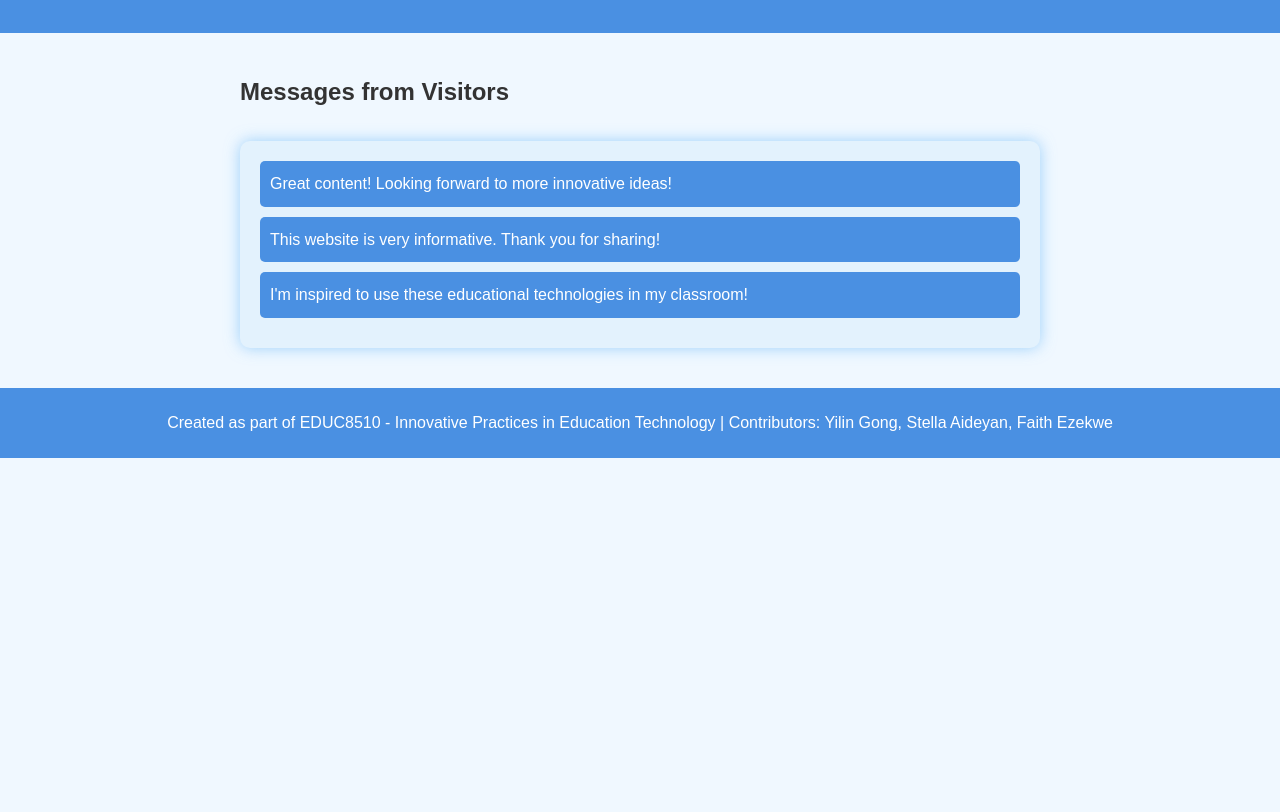
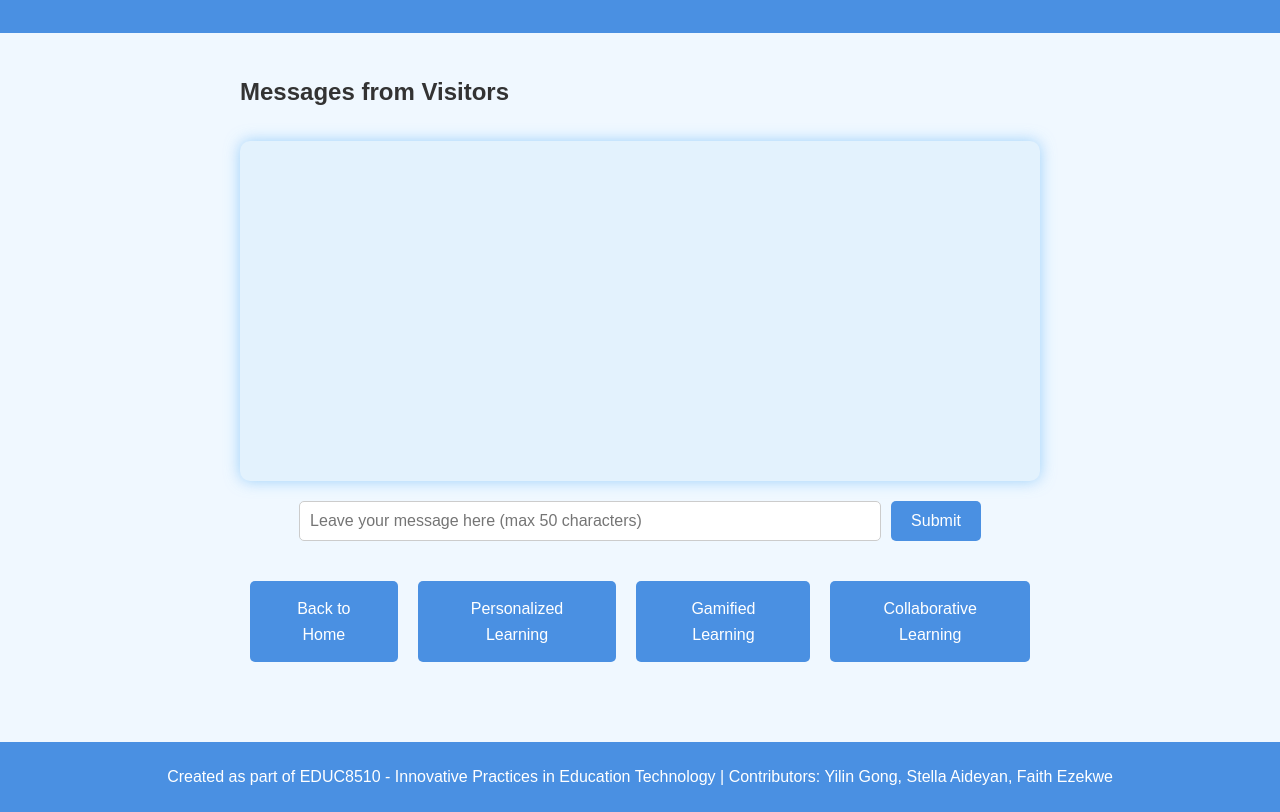
Before and after one commit to uwindsor-educ/2024, a plain HTML site: page message-board.html in a window 1280 px wide. Shown: the part 121-933 px from the top of the page. Before the commit the page ends 800 px from the top, so only its background shows below. Drawn offline with Linux system fonts and the light colour scheme.

Commit message:
Update message-board.html

```diff
--- a/message-board.html
+++ b/message-board.html
@@ -27,12 +27,36 @@
             line-height: 1.6;
             animation: slideIn 2s ease-in-out;
         }
+        .button-container {
+            display: flex;
+            justify-content: center;
+            margin: 30px 0;
+        }
+        .button-link {
+            display: inline-block;
+            padding: 15px 30px;
+            margin: 10px;
+            background-color: #4a90e2;
+            color: white;
+            text-decoration: none;
+            border-radius: 5px;
+            font-size: 16px;
+            text-align: center;
+            transition: background-color 0.3s, transform 0.3s;
+        }
+        .button-link:hover {
+            background-color: #5eb8ff;
+            transform: scale(1.05);
+            box-shadow: 0 0 15px #5eb8ff;
+        }
         .message-list {
             margin-top: 30px;
             background-color: #e3f2fd;
             padding: 20px;
             border-radius: 10px;
             box-shadow: 0 0 15px rgba(100, 181, 246, 0.6);
+            height: 300px;
+            overflow-y: auto;
             animation: fadeIn 2.5s ease-in-out;
         }
         .message {
@@ -42,6 +66,32 @@
             border-radius: 5px;
             margin-bottom: 10px;
             animation: messageSlideIn 1s ease-in-out;
+        }
+        .message-form {
+            display: flex;
+            justify-content: center;
+            margin-top: 20px;
+        }
+        .message-input {
+            padding: 10px;
+            font-size: 16px;
+            width: 70%;
+            margin-right: 10px;
+            border-radius: 5px;
+            border: 1px solid #ccc;
+        }
+        .message-submit {
+            padding: 10px 20px;
+            font-size: 16px;
+            background-color: #4a90e2;
+            color: white;
+            border: none;
+            border-radius: 5px;
+            cursor: pointer;
+            transition: background-color 0.3s;
+        }
+        .message-submit:hover {
+            background-color: #5eb8ff;
         }
         footer {
             background-color: #4a90e2;
@@ -77,6 +127,16 @@
     <div class="message-list" id="message-list">
         <!-- Messages will be dynamically inserted here -->
     </div>
+    <div class="message-form">
+        <input type="text" id="message-input" class="message-input" placeholder="Leave your message here (max 50 characters)" maxlength="50">
+        <button id="message-submit" class="message-submit" onclick="submitMessage()">Submit</button>
+    </div>
+    <div class="button-container">
+        <a href="index.html" class="button-link">Back to Home</a>
+        <a href="personalized-learning.html" class="button-link">Personalized Learning</a>
+        <a href="gamified-learning.html" class="button-link">Gamified Learning</a>
+        <a href="collaborative-learning.html" class="button-link">Collaborative Learning</a>
+    </div>
 </div>
 
 <footer>
@@ -84,16 +144,13 @@
 </footer>
 
 <script>
-    // Example messages for demonstration purposes
-    const messages = [
-        "Great content! Looking forward to more innovative ideas!",
-        "This website is very informative. Thank you for sharing!",
-        "I'm inspired to use these educational technologies in my classroom!"
-    ];
+    // Retrieve messages from localStorage to persist data across pages
+    let messages = JSON.parse(localStorage.getItem('messages')) || [];
 
     // Function to display messages dynamically
     function displayMessages() {
         const messageList = document.getElementById('message-list');
+        messageList.innerHTML = ''; // Clear existing messages
         messages.forEach(message => {
             const messageElement = document.createElement('div');
             messageElement.classList.add('message');
@@ -104,6 +161,28 @@
 
     // Call the function to display messages on page load
     displayMessages();
+
+    // Function to handle message submission
+    function submitMessage() {
+        const messageInput = document.getElementById('message-input');
+        const message = messageInput.value.trim();
+        if (message) {
+            messages.push(message);
+            localStorage.setItem('messages', JSON.stringify(messages));
+            displayMessages();
+            messageInput.value = ''; // Clear input field after submission
+        }
+    }
+
+    // Listen for new messages submitted from the homepage
+    window.addEventListener('storage', (event) => {
+        if (event.key === 'newMessage' && event.newValue) {
+            messages.push(event.newValue);
+            localStorage.setItem('messages', JSON.stringify(messages));
+            displayMessages();
+            localStorage.removeItem('newMessage'); // Clear the new message after adding it
+        }
+    });
 </script>
 
 </body>
```
